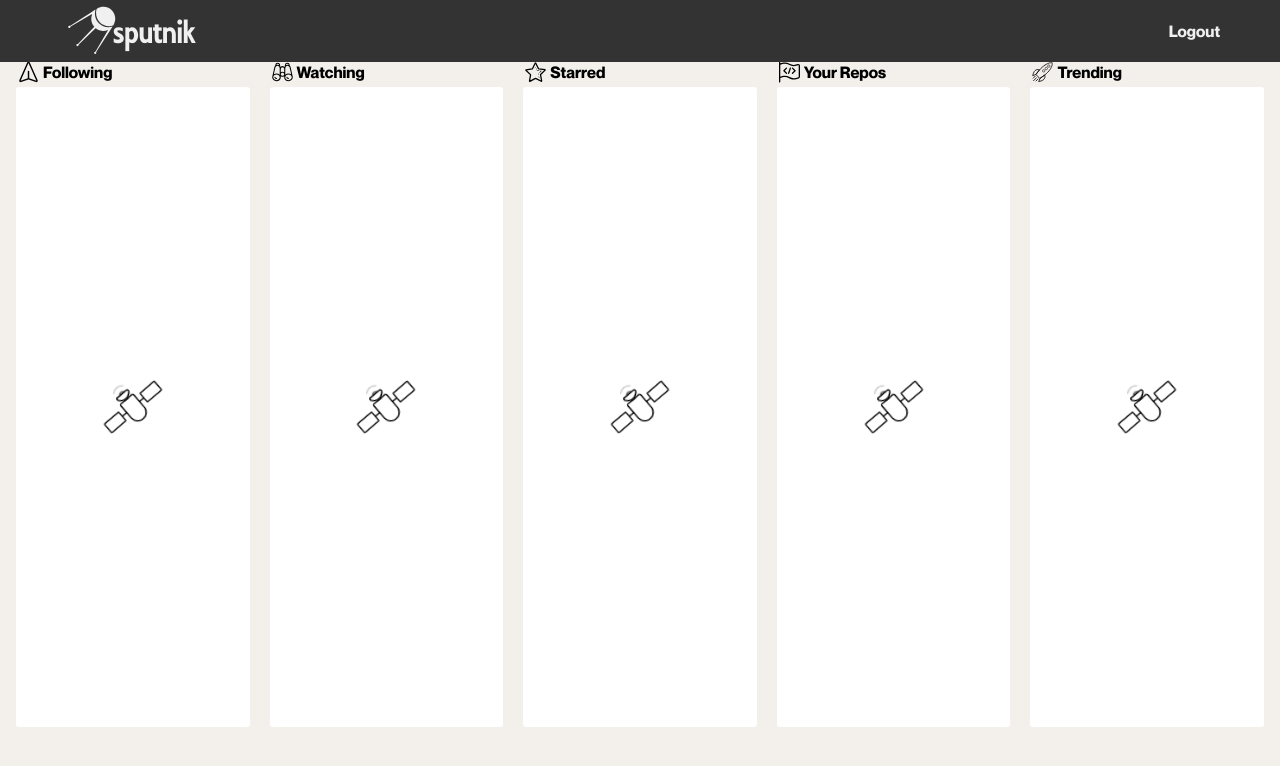
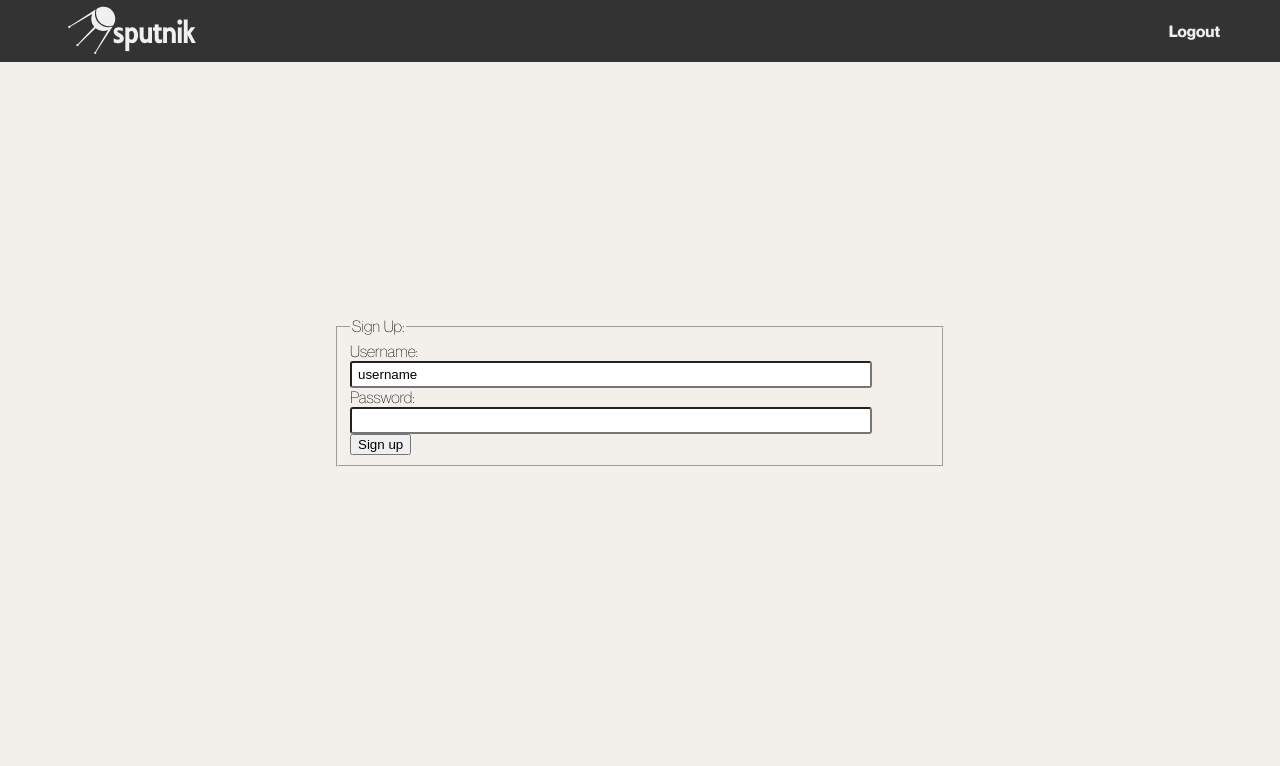
Before and after one commit to rcmaples/sputnikapp, a React (Create React App) app: page / in a window 1280 px wide. Shown: the top 766 px of the page. Built offline with nearby package versions, Linux system fonts and the light colour scheme.

Commit message:
Adding new components.

```diff
--- a/src/App.js
+++ b/src/App.js
@@ -1,18 +1,22 @@
 import React, { Component } from 'react';
 import './styles/styles.scss';
 import Header from './components/Header';
-import FeedComponent from './components/FeedComponent';
+// import { LoginForm } from './components/LoginForm';
+import { RegistrationForm } from './components/RegisterForm';
+// import FeedComponent from './components/FeedComponent';
+
 class App extends Component {
   render() {
     return (
       <div className="App" style={{ backgroundcolor: 'white' }}>
         <Header />
         <main>
-          <FeedComponent type="following" />
+          <RegistrationForm />
+          {/* <FeedComponent type="following" />
           <FeedComponent type="watching" />
           <FeedComponent type="starred" />
           <FeedComponent type="repos" />
-          <FeedComponent type="popular" />
+          <FeedComponent type="popular" /> */}
         </main>
       </div>
     );
--- a/src/styles/styles.scss
+++ b/src/styles/styles.scss
@@ -6,3 +6,6 @@
 @import './components/_Loader';
 @import './components/_Logo';
 @import './components/_FeedComponent';
+@import './components/_LoginForm';
+@import './components/_LandingPage';
+@import './components/_NotFoundPage';
```
Also changed, not shown: src/styles/base/_base.scss (line endings or trailing spaces).
